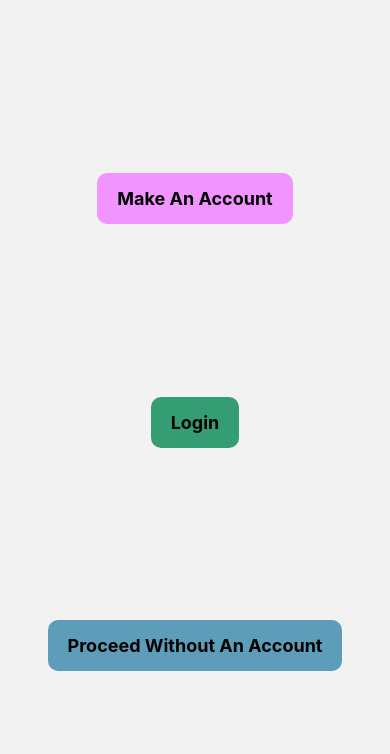
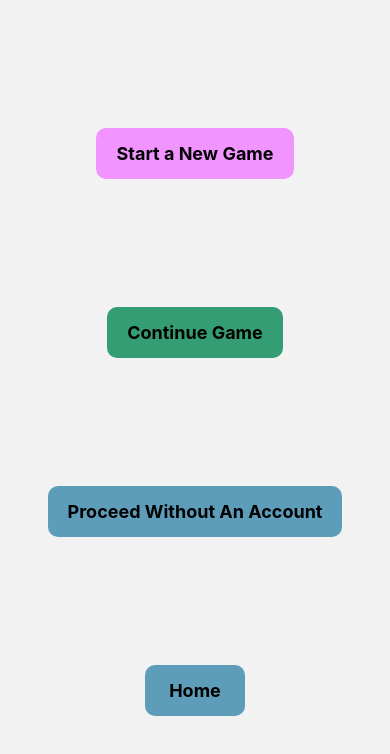
Before and after one commit to justin-tat/2P-Sudoku, a React Native app in the folder Sudoku/: screen /MainMenuLandingPage in a window 390 px wide. Shown: the top 754 px of the page. Built offline with nearby package versions, Linux system fonts and the light colour scheme.

Commit message:
Made changes to authorization. Displays error messages and proceeds to main menu when the user logs in

```diff
--- a/Sudoku/App.js
+++ b/Sudoku/App.js
@@ -49,7 +49,7 @@ const App: () => Node = () => {
             options={{headerShown: false}}
           />
           <Stack.Screen
-            name="MainMenu"
+            name="MainMenuLandingPage"
             component={MainMenuLandingPage}
             options={{headerShown: false}}
           />
--- a/Sudoku/components/Auth/Login.js
+++ b/Sudoku/components/Auth/Login.js
@@ -29,7 +29,6 @@ class Login extends React.Component {
     this.setState({[field]: event.nativeEvent.text});
   }
   submitLogin() {
-    console.log(`username: ${this.state.username} password: ${this.state.password}`)
     let errorsDupe = this.state.errors;
     let isValid = true;
     Object.keys(this.prefixes).forEach(field => {
@@ -57,7 +56,7 @@ class Login extends React.Component {
       params: {username: this.state.username, password: this.state.password},
     })
     .then(() => {
-      console.log('Got back from looking for account');
+      this.props.navigation.navigate('MainMenuLandingPage');
     })
     .catch(err => {
       if (err.response.data === 'Username not found') {
@@ -104,10 +103,10 @@ class Login extends React.Component {
         <Text style={styles.title}>Login</Text>
       </TouchableOpacity>
       <TouchableOpacity
-          style={styles.button}
-          onPress={() => this.props.navigation.navigate('LandingPage')}>
-          <Text style={styles.title}> Home </Text>
-        </TouchableOpacity>
+        style={styles.button}
+        onPress={() => this.props.navigation.navigate('LandingPage')}>
+        <Text style={styles.title}> Home </Text>
+      </TouchableOpacity>
       </View>
     );
   }
--- a/Sudoku/components/Auth/SignUp.js
+++ b/Sudoku/components/Auth/SignUp.js
@@ -95,6 +95,7 @@ class SignUp extends React.Component {
             errors: errorsDupe,
           });
         }
+        throw new Error(err.response.data);
       })
       .then(response => {
         this.props.navigation.navigate('Login');
--- a/Sudoku/components/Gameplay/InfoBar.js
+++ b/Sudoku/components/Gameplay/InfoBar.js
@@ -1,7 +1,9 @@
 import React from 'react';
-import {View, StyleSheet, Text} from 'react-native';
+import {View, StyleSheet, Text, TouchableOpacity} from 'react-native';
+import {useNavigation} from '@react-navigation/native';
 
 const InfoBar = props => {
+  const navigation = useNavigation();
   return (
     <View style={styles.infoBar}>
       <View style={styles.infoBarChild}>
@@ -10,6 +12,13 @@ const InfoBar = props => {
       <View style={styles.infoBarChild}>
         <Text style={styles.childText}>Current Game Time: {props.time}</Text>
       </View>
+      <TouchableOpacity
+        style={[styles.infoBarChild]}
+        onPress={() => {
+          navigation.navigate('LandingPage');
+        }}>
+        <Text style={styles.mainMenuText}> Home </Text>
+      </TouchableOpacity>
     </View>
   );
 };
--- a/Sudoku/components/MainMenu/MainMenu.js
+++ b/Sudoku/components/MainMenu/MainMenu.js
@@ -4,41 +4,48 @@ import {StyleSheet, TouchableOpacity, Text} from 'react-native';
 
 const MainMenu = ({navigation}) => {
   return (
-    <SafeAreaView style={styles.LandingPage}>
+    <SafeAreaView style={styles.mainMenu}>
       <TouchableOpacity
-        style={[styles.landingPageOption, styles.makeAccount]}
+        style={[styles.mainMenuOption, styles.makeAccount]}
         onPress={() => {
           navigation.navigate('SignUp');
         }}>
-        <Text style={styles.landingPageText}>Make An Account</Text>
+        <Text style={styles.mainMenuText}>Start a New Game</Text>
       </TouchableOpacity>
 
       <TouchableOpacity
-        style={[styles.landingPageOption, styles.login]}
+        style={[styles.mainMenuOption, styles.login]}
         onPress={() => {
           navigation.navigate('Login');
         }}>
-        <Text style={styles.landingPageText}>Login</Text>
+        <Text style={styles.mainMenuText}>Continue Game</Text>
       </TouchableOpacity>
 
       <TouchableOpacity
-        style={[styles.landingPageOption, styles.activeGame]}
+        style={[styles.mainMenuOption, styles.activeGame]}
         onPress={() => {
           navigation.navigate('ActiveGame');
         }}>
-        <Text style={styles.landingPageText}>Proceed Without An Account</Text>
+        <Text style={styles.mainMenuText}>Proceed Without An Account</Text>
+      </TouchableOpacity>
+      <TouchableOpacity
+        style={[styles.mainMenuOption, styles.activeGame]}
+        onPress={() => {
+          navigation.navigate('LandingPage');
+        }}>
+        <Text style={styles.mainMenuText}> Home </Text>
       </TouchableOpacity>
     </SafeAreaView>
   );
 };
 
 const styles = StyleSheet.create({
-  LandingPage: {
+  mainMenu: {
     flex: 1,
     justifyContent: 'space-evenly',
     alignItems: 'center',
   },
-  landingPageOption: {
+  mainMenuOption: {
     alignItems: 'center',
     justifyContent: 'center',
     borderRadius: 10,
@@ -46,7 +53,7 @@ const styles = StyleSheet.create({
     paddingHorizontal: 20,
     paddingVertical: 15,
   },
-  landingPageText: {
+  mainMenuText: {
     fontSize: 18,
     fontWeight: 'bold',
   },
--- a/Sudoku/components/MainMenu/MainMenuLandingPage.js
+++ b/Sudoku/components/MainMenu/MainMenuLandingPage.js
@@ -1,14 +1,12 @@
 import React from 'react';
-import {StyleSheet} from 'react-native';
 import {NavigationContainer} from '@react-navigation/native';
 import {createNativeStackNavigator} from '@react-navigation/native-stack';
-import {MainMenu} from './MainMenu.js';
+import MainMenu from './MainMenu.js';
 
 const Stack = createNativeStackNavigator();
 
 const MainMenuLandingPage = () => {
   return (
-    <NavigationContainer>
     <Stack.Navigator initalRouteName="MainMenu">
       <Stack.Screen
         name="MainMenu"
@@ -26,20 +24,7 @@ const MainMenuLandingPage = () => {
           options={{headerShown: false}}
         /> */}
     </Stack.Navigator>
-    </NavigationContainer>
   );
 };
 
-const styles = StyleSheet.create({
-  button: {
-    alignItems: 'center',
-    justifyContent: 'center',
-    paddingHorizontal: 10,
-    borderWidth: 1,
-    paddingVertical: 10,
-    borderRadius: 10,
-    margin: 1,
-  },
-});
-
 export default MainMenuLandingPage;
```
Lines whose indentation alone changed are shown as unchanged.
